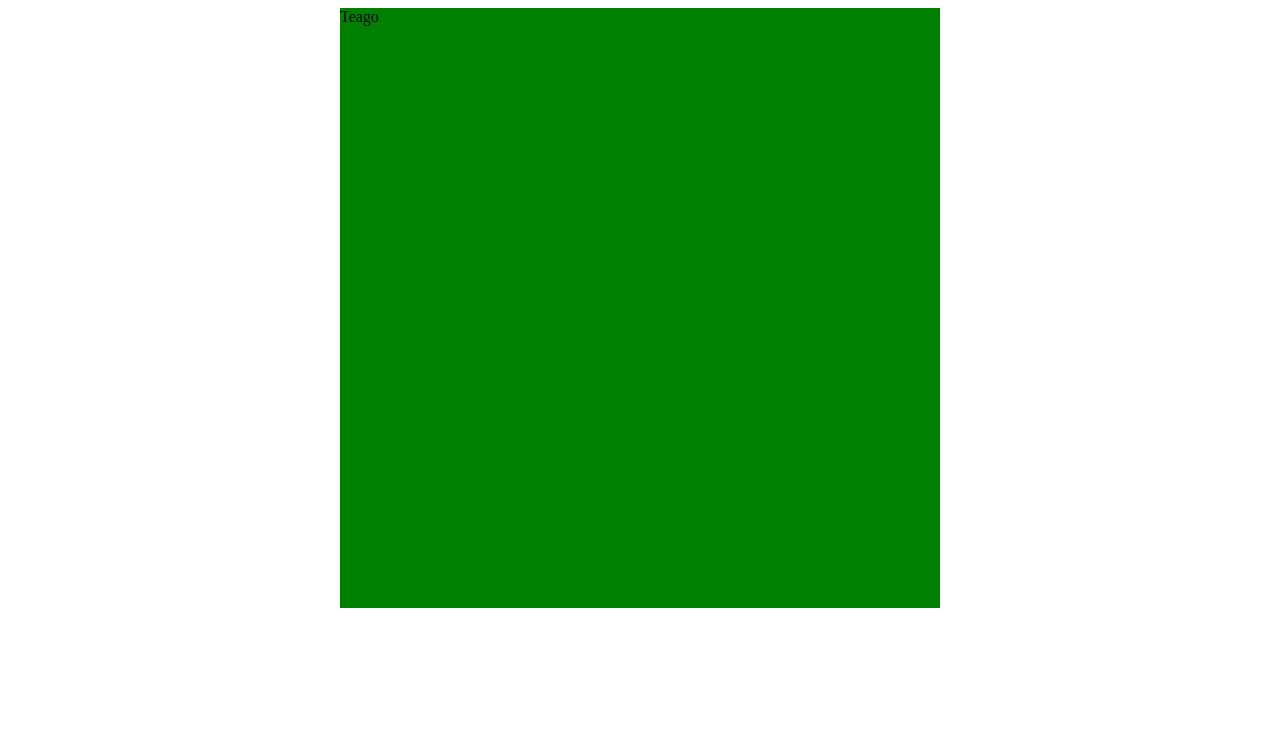
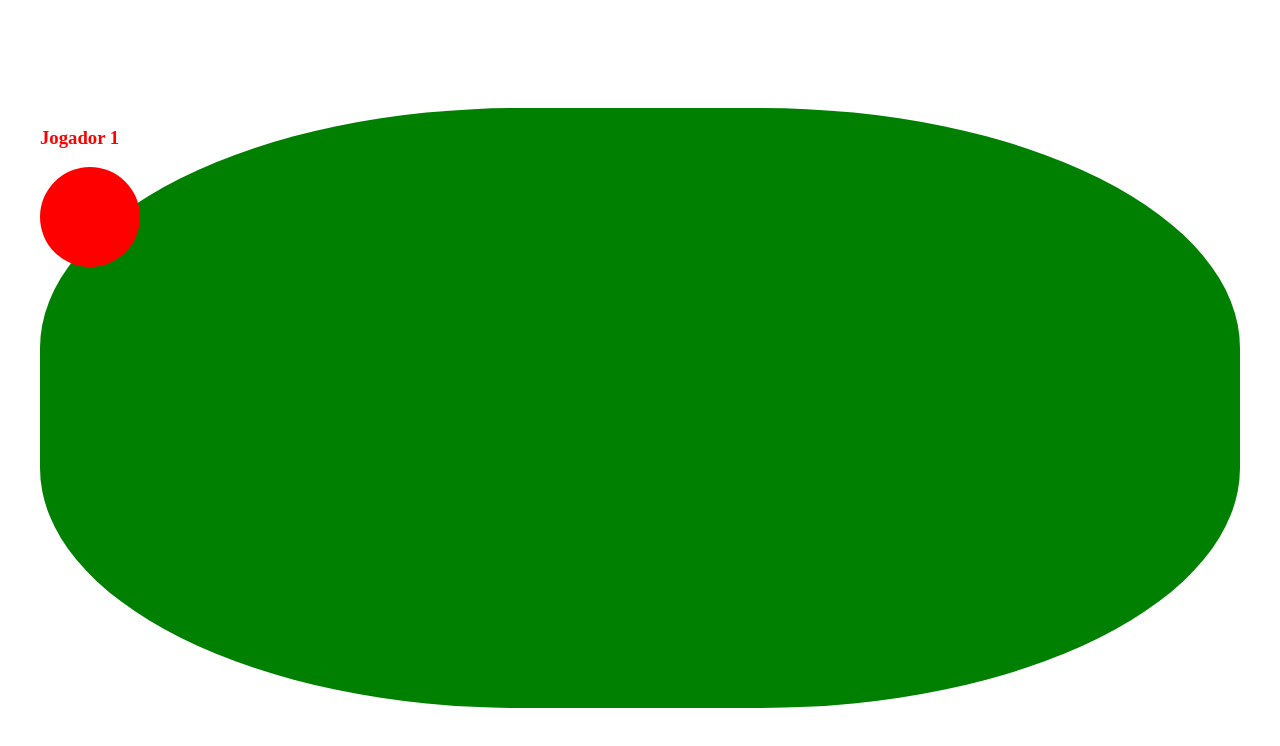
Before and after one commit to thiago-fiori/poker, a Nuxt app: page / in a window 1280 px wide. Shown: the top 746 px of the page. Built offline with nearby package versions, Linux system fonts and the light colour scheme.

Commit message:
Cria assento

```diff
--- a/app.vue
+++ b/app.vue
@@ -1,5 +1,7 @@
 <template>
   <div>
-    <Mesa> Teago </Mesa>
+    <Mesa>
+      <Assento>Jogador 1</Assento>
+    </Mesa>
   </div>
 </template>
--- /dev/null
+++ b/components/Assento.vue
@@ -0,0 +1,17 @@
+<template>
+  <h3 :style="{ color: `red` }">
+    <slot></slot>
+  </h3>
+  <div class="assento"></div>
+</template>
+
+<script setup lang="ts"></script>
+
+<style scoped>
+.assento {
+  width: 100px;
+  height: 100px;
+  background-color: red;
+  border-radius: 100%;
+}
+</style>
--- a/components/Mesa.vue
+++ b/components/Mesa.vue
@@ -1,5 +1,5 @@
 <template>
-  <div>
+  <div class="container">
     <div class="mesa">
       <slot />
     </div>
@@ -10,9 +10,15 @@
 
 <style scoped>
 .mesa {
-  width: 600px;
+  width: 1200px;
   height: 600px;
   background-color: green;
   margin: auto;
+  border-radius: 40%;
+}
+.container {
+  width: 100%;
+  height: 100dvh;
+  display: flex;
 }
 </style>
```
Also changed, not shown: 1 other file (tests, documents, lock files or other folders).
